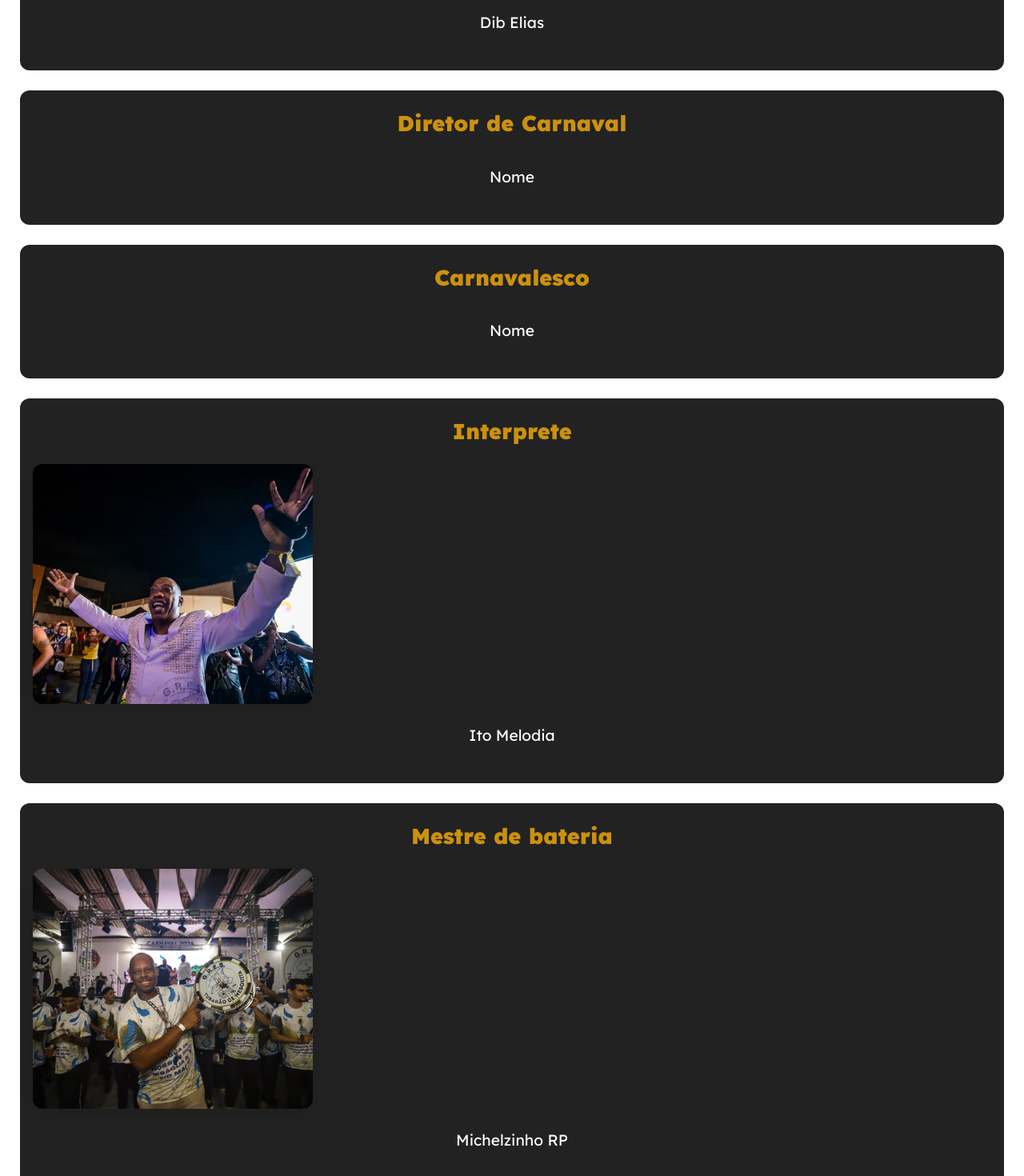
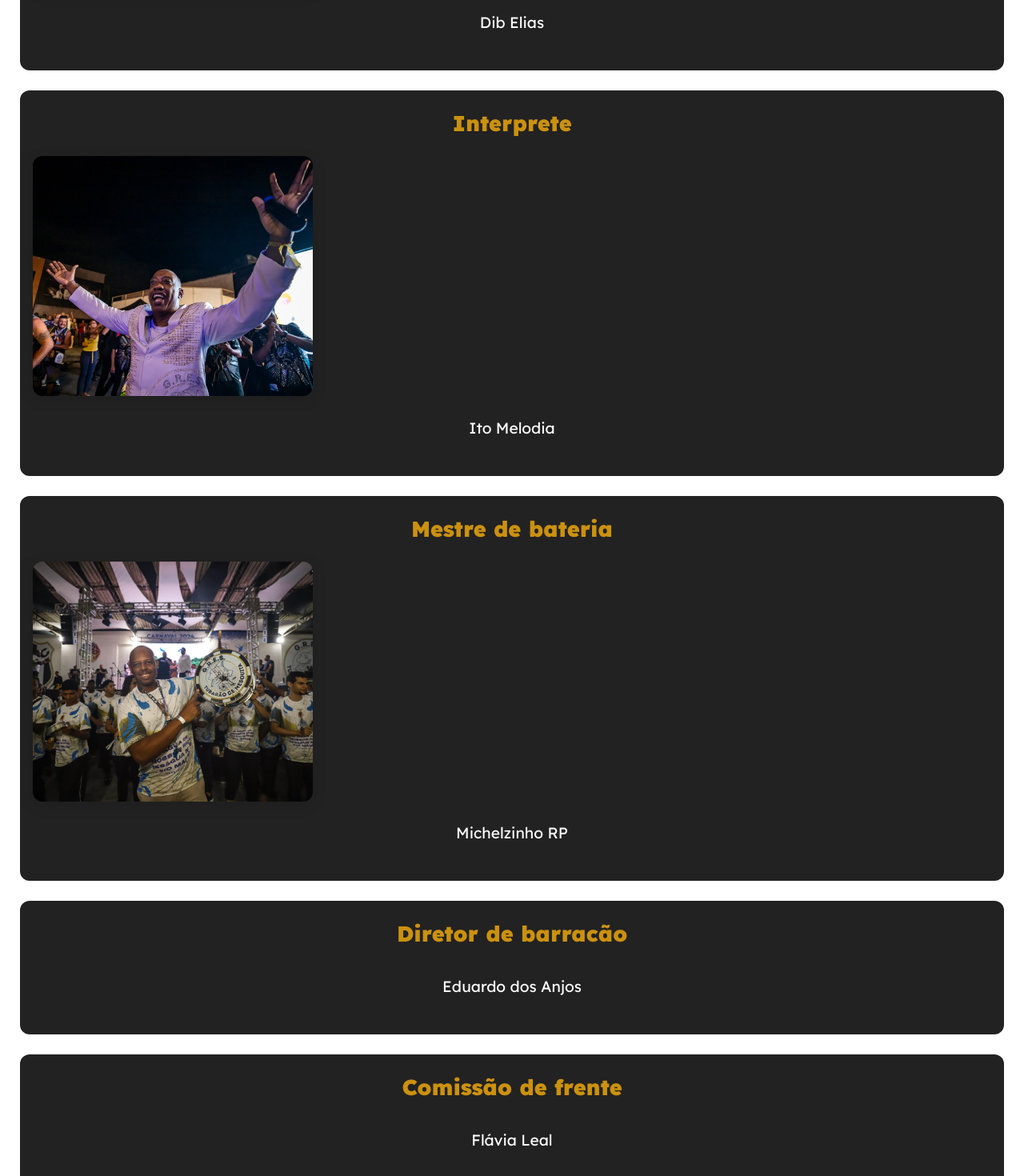
Before and after one commit to fabriciobrito01/projeto-tubarao-de-mesquita, a React (Vite) app in the folder frontend/site-tubarao/: page /tubarao/fichatecnica in a window 1280 px wide. Shown: the part 1080-2550 px from the top of the page at 80% size. Built offline with nearby package versions, Linux system fonts and the light colour scheme.

Commit message:
Update FichaTecnica.jsx

```diff
--- a/frontend/site-tubarao/src/pages/FichaTecnica.jsx
+++ b/frontend/site-tubarao/src/pages/FichaTecnica.jsx
@@ -61,16 +61,6 @@ function FichaTecnica() {
         <p>Dib Elias</p>
       </div>
       <div className="container">
-        <h2>Diretor de Carnaval</h2>
-        <img/>
-        <p>Nome</p>
-      </div>
-      <div className="container">
-        <h2>Carnavalesco</h2>
-        <img/>
-        <p>Nome</p>
-      </div>
-      <div className="container">
         <h2>Interprete</h2>
         <img src={interprete} alt="Interprete" className="ficha-tecnica-img" />
         <p>Ito Melodia</p>
@@ -81,14 +71,14 @@ function FichaTecnica() {
         <p>Michelzinho RP</p>
       </div>
       <div className="container">
-        <h2>Rainha</h2>
+        <h2>Diretor de barracão</h2>
         <img/>
-        <p>Nome</p>
+        <p>Eduardo dos Anjos</p>
       </div>
       <div className="container">
-        <h2>Mestre-Sala e Porta-Bandeira</h2>
+        <h2>Comissão de frente</h2>
         <img/>
-        <p>Nomes</p>
+        <p>Flávia Leal</p>
       </div>
     </>
   );
--- a/frontend/site-tubarao/src/pages/Home.jsx
+++ b/frontend/site-tubarao/src/pages/Home.jsx
@@ -159,8 +159,11 @@ function Home() {
       </style>
       <div>
         <h1>CONHEÇA O TUBARÃO DA BAIXADA!</h1>
-        <p>Lorem ipsum, dolor sit amet consectetur adipisicing elit. Eius assumenda quod dignissimos beatae tempore neque, voluptates non totam commodi, debitis pariatur ut distinctio harum consequuntur omnis recusandae! Eos, excepturi ex!Lorem
-          ipsum dolor sit amet consectetur adipisicing elit. Eius assumenda quod dignissimos beatae tempore neque, voluptates non totam commodi, debitis pariatur ut distinctio harum consequuntur omnis recusandae! Eos, excepturi ex!Lorem ipsum dolor sit amet consectetur adipisicing elit. Eius assumenda quod dignissimos beatae tempore neque, voluptates non totam commodi, debitis pariatur ut distinctio harum consequuntur omnis recusandae! Eos, excepturi ex!Lorem ipsum dolor sit amet consectetur adipisicing elit. Eius assumenda quod dignissimos beatae tempore neque, voluptates non totam commodi, debitis pariatur ut distinctio harum consequuntur omnis recusandae! Eos, excepturi ex!
+        <p>
+          No coração da Baixada Fluminense, em Mesquita, nasceu mais do que uma escola de samba: surgiu um movimento transformador, que une cultura, paixão, resistência e oportunidade. O G.R.E.S. Tubarão de Mesquita é o reflexo de um sonho coletivo que decidiu fazer acontecer - e está mudando vidas desde o primeiro compasso.
+        </p>
+        <p>
+          Com raízes fincadas na tradição local e os olhos voltados para o futuro, a Tubarão de Mesquita já conquistou seu espaço na avenida e no coração do povo. Mais do que desfilar, a escola pulsa com projetos sociais que impactam de verdade a comunidade. É oficina, é dança, é educação, é arte, é luta, com responsabilidade social.
         </p>
         <img src={logoTubarao} alt="" height={300} width={300} />
 
@@ -184,9 +187,9 @@ function Home() {
             dynamicHeight={false}
           >
             <div>
-              <h3>Instituto Tubarão de Mesquita é inaugurado!</h3>
+              <h3>Instituto Tubarão de Mesquita perto de ser inaugurado!</h3>
               <img src={institutoFrente} alt="Aulão social de Muay Thai no Instituto Tubarão de Mesquita" />
-              <p>Na ultima quinta-feira (10), o Instituto Tubarão de Mesquita foi inaugurado com a missão de atender a comunidade oferecendo uma variedade de serviços essenciais e programas educativos...</p>
+              <p>No dia 27 de Julho de 2025, o Instituto Tubarão de Mesquita será inaugurado com a missão de atender a comunidade oferecendo uma variedade de serviços essenciais e programas educativos...</p>
             </div>
             {/* <div>
               <img src={institutoDentro} alt="Aulão social de Jiu-Jitsu no Instituto Tubarão de Mesquita" />
```
